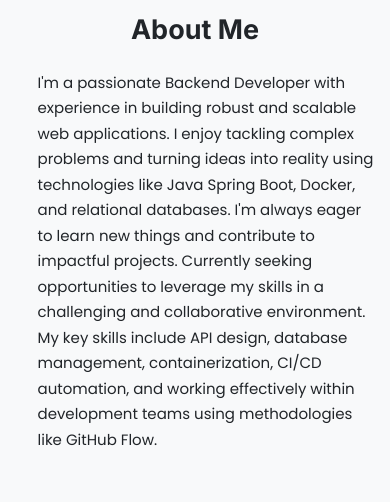
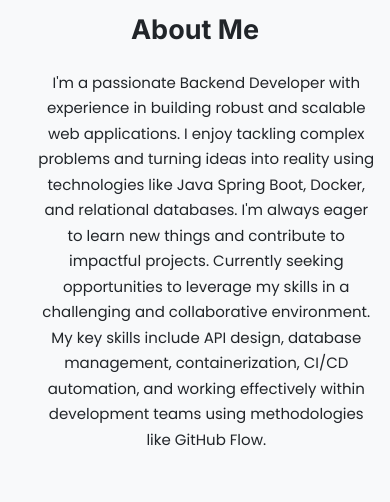
Before and after one commit to hendwunga/portopad, an Angular app: page / in a window 390 px wide. Shown: the part 790-1292 px from the top of the page. Built offline with nearby package versions, Linux system fonts and the light colour scheme.

Commit message:
update about

```diff
--- a/src/app/components/about/about.component.scss
+++ b/src/app/components/about/about.component.scss
@@ -8,16 +8,6 @@
   h2 {
     text-align: left;
     margin: 0 0 var(--spacing-md) 0;
-
-    /* // Opsional garis bawah judul
-    // &::after {
-    //   content: "";
-    //   display: block;
-    //   width: 60px;
-    //   height: 3px;
-    //   background-color: var(--primary-color);
-    //   margin-top: var(--spacing-xs);
-    // } */
 
     @media (max-width: 767.98px) {
       text-align: center;
@@ -41,11 +31,10 @@
       padding-left: var(--spacing-md);
       border-left: none;
 
-      /* // Jika ingin tengah saat mobile
       text-align: center;
       max-width: 75ch;
       margin-left: auto;
-      margin-right: auto; */
+      margin-right: auto;
     }
   }
 }
```
